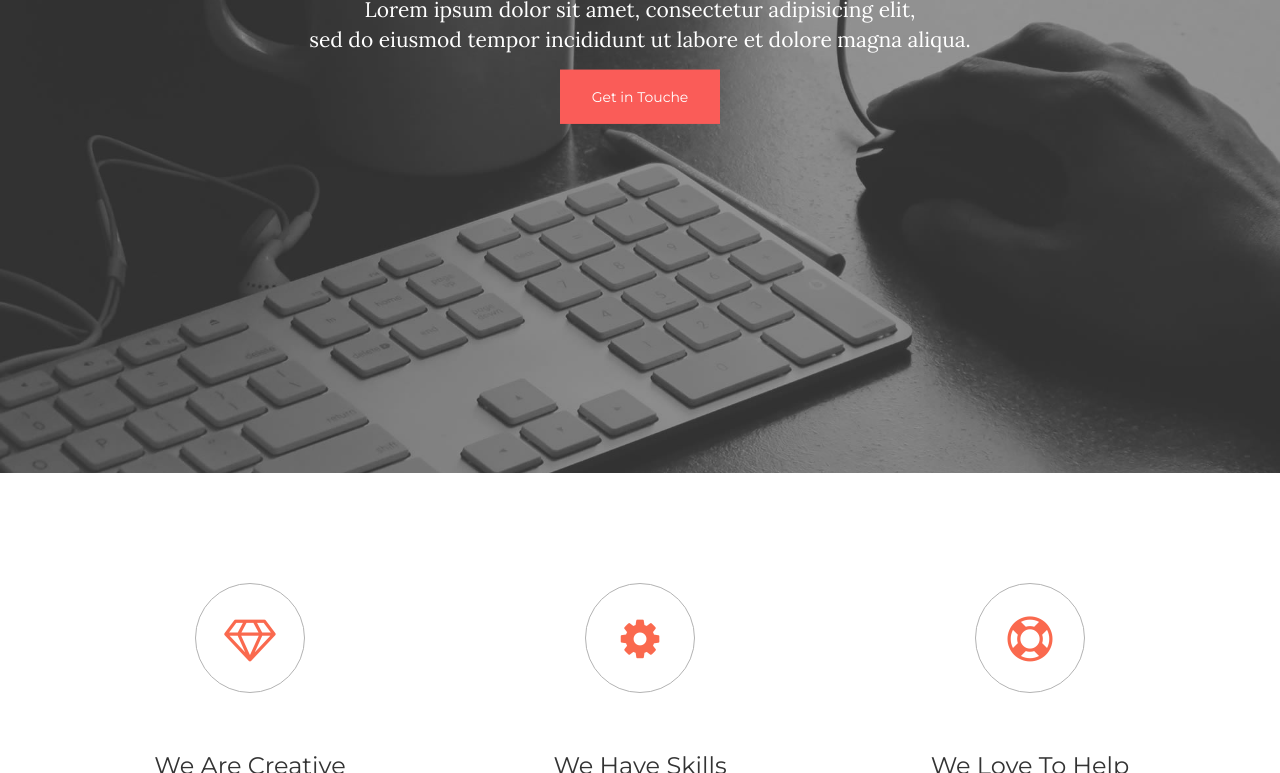
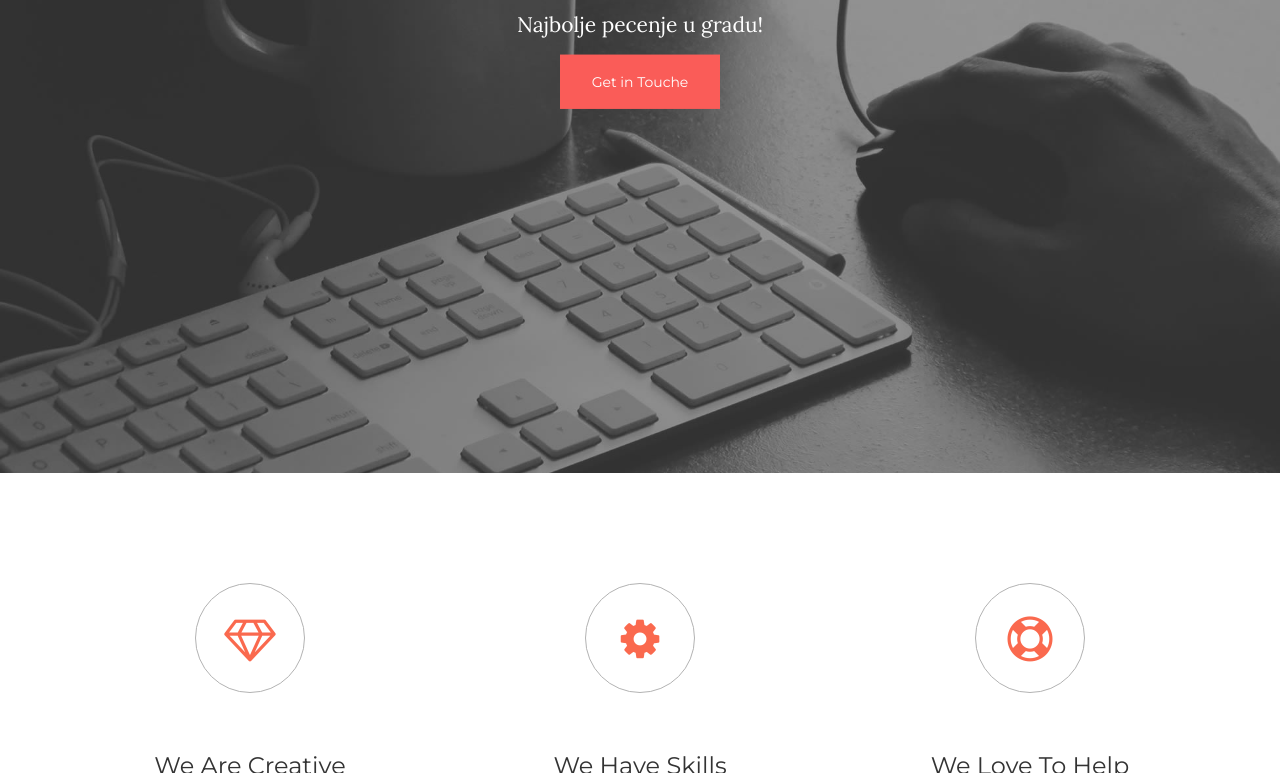
Before and after one commit to druzenje-ucenje/sajt1, a plain HTML site: page index.html in a window 1280 px wide. Shown: the part 327-1100 px from the top of the page. Drawn offline with nearby package versions, Linux system fonts and the light colour scheme; some packages are replaced by stand-ins of ours; a script that the page names is missing.

Commit message:
promenio tekst Fixes #16

```diff
--- a/index.html
+++ b/index.html
@@ -49,8 +49,7 @@
 		<div class="container">
 			<div class="header-info">
 				<h1>Moderno</h1>
-				<p>Lorem ipsum dolor sit amet, consectetur adipisicing elit,<br> sed do eiusmod
-					tempor incididunt ut labore et dolore magna aliqua.
+				<p>Najbolje pecenje u gradu!
 				</p>
 				<a href="#" class="btn btn-primary">Get in Touche</a>
 			</div>
```
